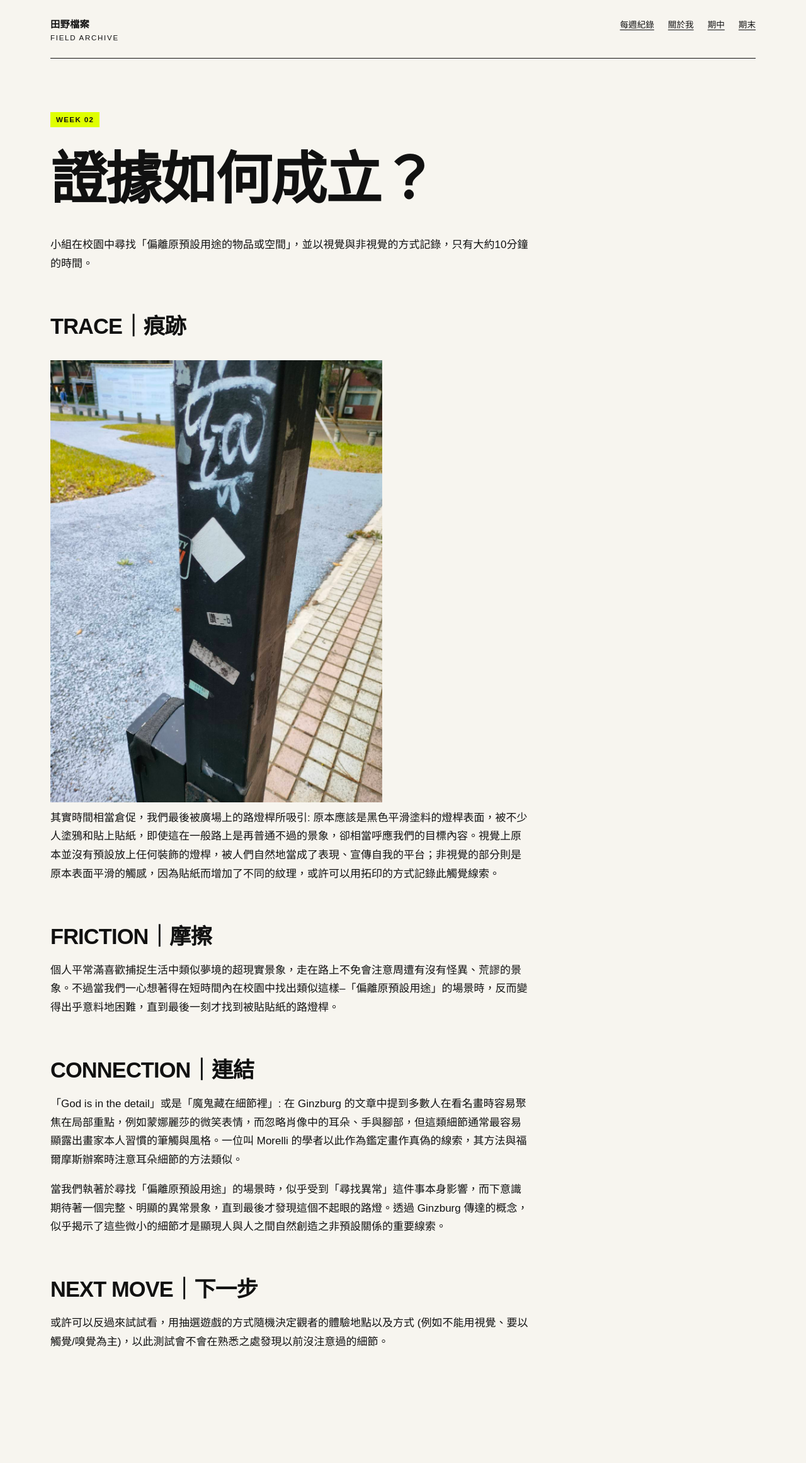
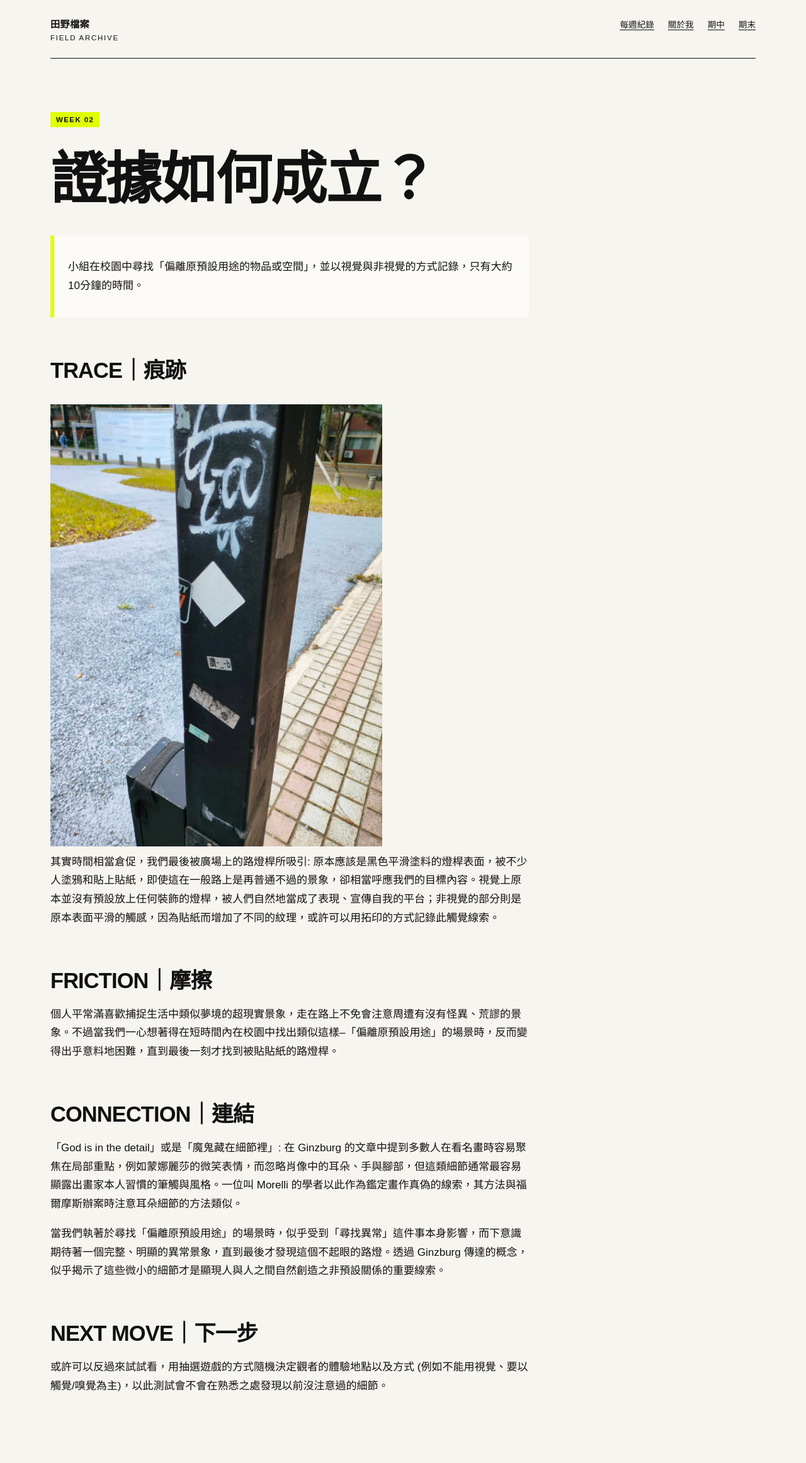
Before and after one commit to ivyjih/fieldworkarchive, a Jekyll site: the page built from weeks/week-02.md, in a window 1280 px wide. Shown: the whole page at 63% size. Built offline with Jekyll 4.4.1, drawn with Linux system fonts in a browser that asks for light colours; before the commit the page ends 2253 px from its top, so only the background shows below that.

```diff
--- a/weeks/week-02.md
+++ b/weeks/week-02.md
@@ -7,7 +7,8 @@ permalink: /weeks/week-02/
 
 # 證據如何成立？
 
-小組在校園中尋找「偏離原預設用途的物品或空間」，並以視覺與非視覺的方式記錄，只有大約10分鐘的時間。
+> 小組在校園中尋找「偏離原預設用途的物品或空間」，並以視覺與非視覺的方式記錄，只有大約10分鐘的時間。
+>
 
 ## TRACE｜痕跡
 
```
